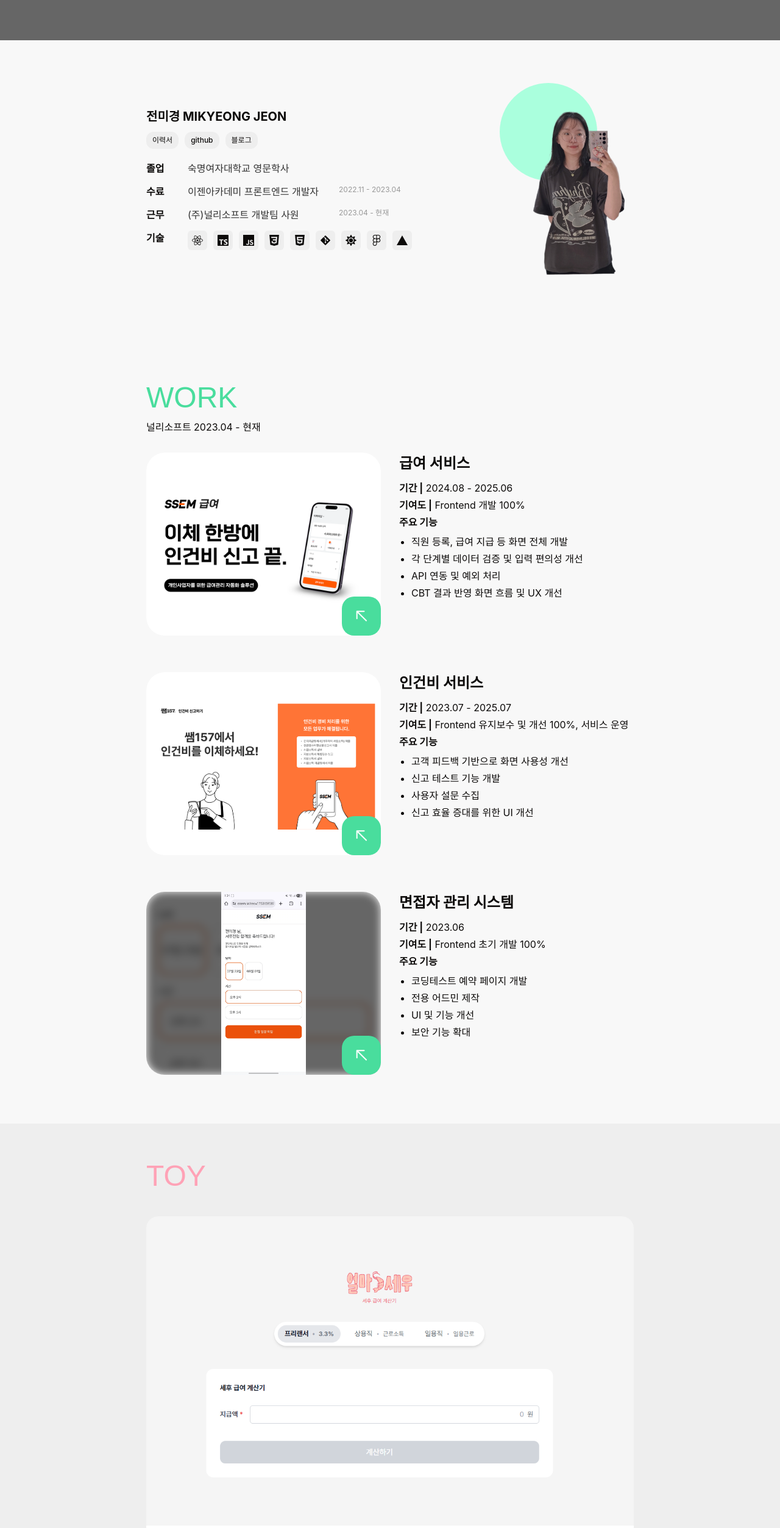
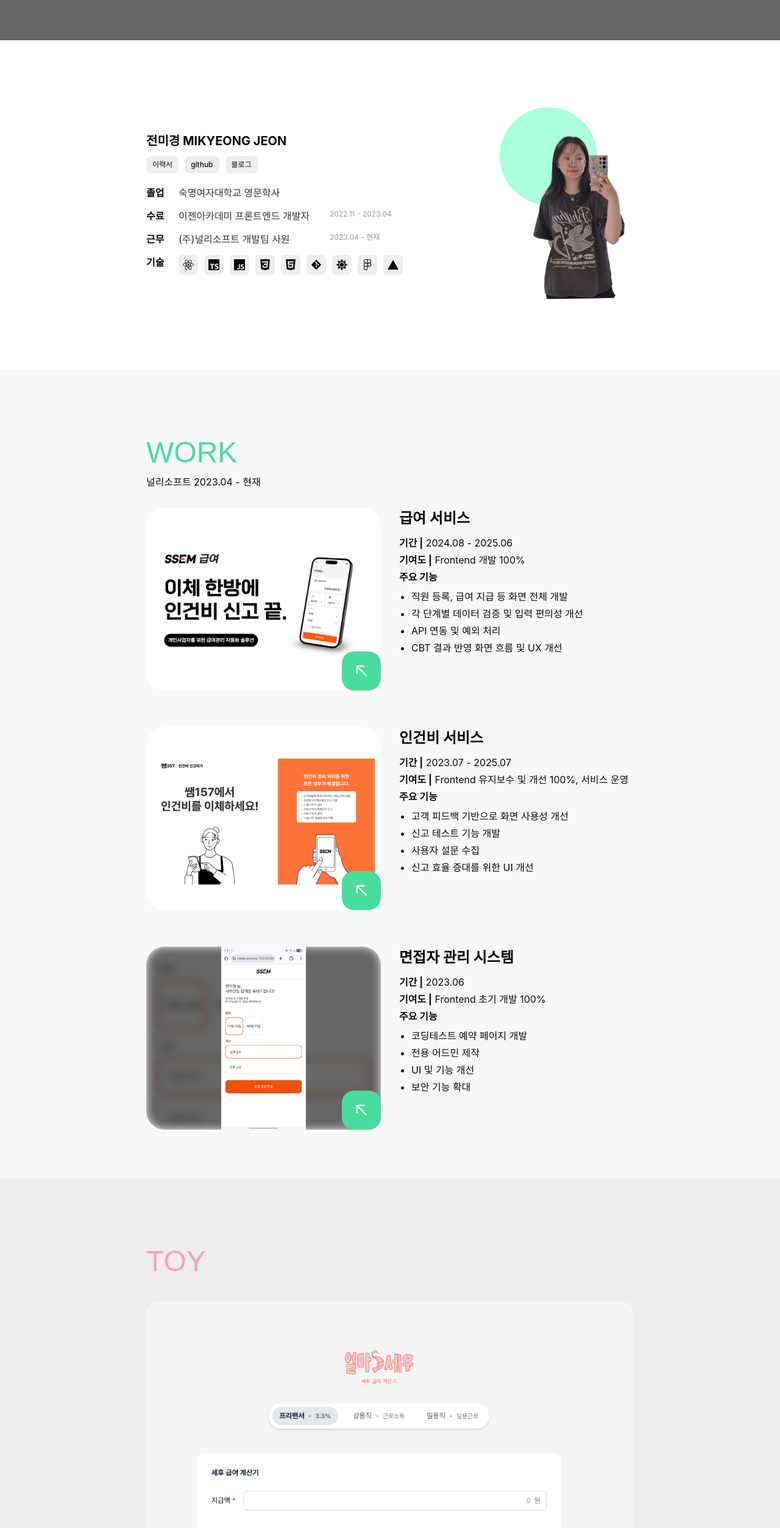
Before and after one commit to michelle-jeon/portfolio, a React (Vite) app: page / in a window 1280 px wide. Shown: the part 1534-4039 px from the top of the page at 61% size. Built offline with nearby package versions, Linux system fonts and the light colour scheme; a web font is replaced by a local one.

Commit message:
design: 이것저것 스타일 수정

```diff
--- a/src/components/About/About.styles.ts
+++ b/src/components/About/About.styles.ts
@@ -4,13 +4,14 @@ export const AboutWrapper = styled.section`
   display: flex;
   justify-content: space-between;
   align-items: flex-start;
-  padding: 60px 0;
+  padding: 100px 0 60px;
   gap: 50px;
   position: relative;
 
   @media (max-width: 768px) {
     flex-direction: column;
   }
+
 `;
 
 export const InfoBox = styled.div`
@@ -33,7 +34,7 @@ export const GrayButton = styled.button`
   padding: 5px 10px;
   background-color: #eee;
   border: none;
-  border-radius: 12px;
+  border-radius: 8px;
   font-size: 12px;
   font-weight: 500;
   cursor: pointer;
@@ -47,7 +48,7 @@ export const Row = styled.div`
 `;
 
 export const Label = styled.div`
-  width: 60px;
+  width: 45px;
   font-weight: 600;
   flex-shrink: 0;
 `;
--- a/src/components/ToySection/ToyCard.styles.ts
+++ b/src/components/ToySection/ToyCard.styles.ts
@@ -18,7 +18,7 @@ export const CardBox = styled.div`
   overflow: hidden;
   position: relative;
   &:hover img {
-    transform: scale(1.05);
+    transform: scale(1.0);
   }
 `;
 
@@ -27,6 +27,7 @@ export const CardImage = styled.img`
   height: 100%;
   object-fit: cover;
   transition: transform 0.4s ease;
+  transform: scale(1.05);
 `;
 
 export const CardBottom = styled.div`
@@ -42,7 +43,7 @@ position: absolute;
 `
 
 export const CardTextBox = styled.div`
-  flex:1;
+
 `;
 
 export const CardTitle = styled.div`
--- a/src/index.css
+++ b/src/index.css
@@ -90,6 +90,10 @@ section.Homesection {
   padding:50px 0;
 }
 
+section.Homesection.about{
+  background-color: #fff;
+}
+
 section.Homesection.toy{
   background-color: #eee;
 }
--- a/src/pages/Home.tsx
+++ b/src/pages/Home.tsx
@@ -8,6 +8,7 @@ import About from '@/components/About/About';
 const SectionTitle = styled.div`
   font-family: 'Sofachrome Rg', sans-serif;
   font-size:48px;
+  padding-top:50px;
 `
 
 export default function Home(){
@@ -24,7 +25,7 @@ export default function Home(){
         <Visual />
       </section>
       {/* about */}
-      <section className='Homesection'>
+      <section className='Homesection about'>
         <div className="sectionInner">
           <About />
         </div>
@@ -86,7 +87,7 @@ export default function Home(){
           <ToyCard
             title="얼마세우"
             description="세후 급여 계산기 : 프리랜서, 상용직, 일용직"
-            skills={['React', 'Typescript', 'Styled']}
+            skills={['React', 'Typescript', 'Styled Components', 'Tailwind']}
             image="/assets/home/toy/shrimply-calc-pay.png"
             link="https://shrimply-calc-pay.vercel.app/"
           />
```
